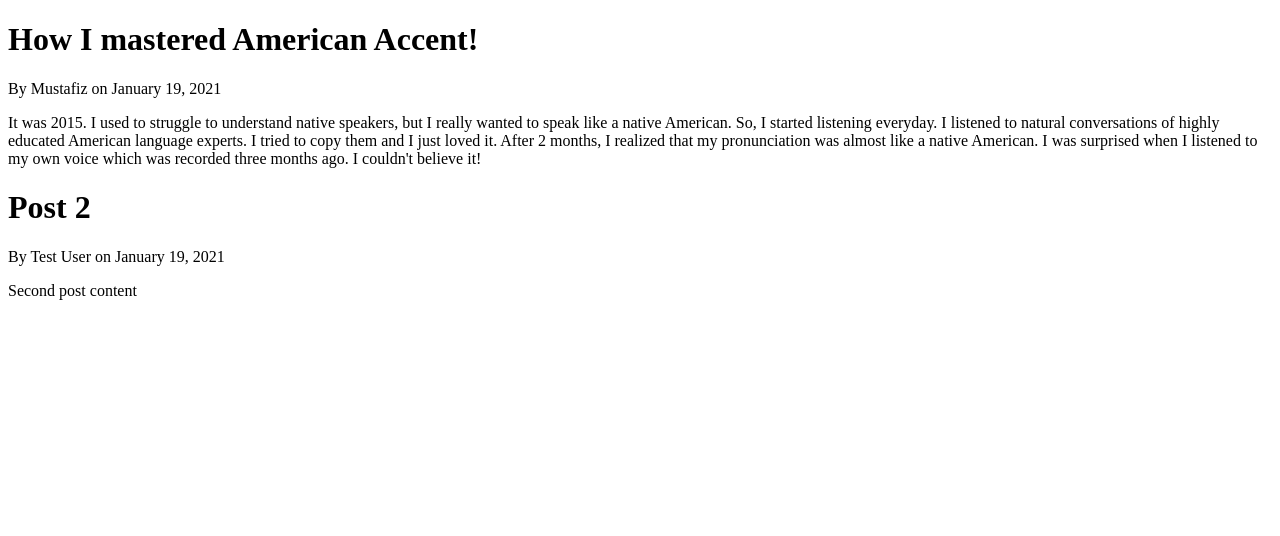
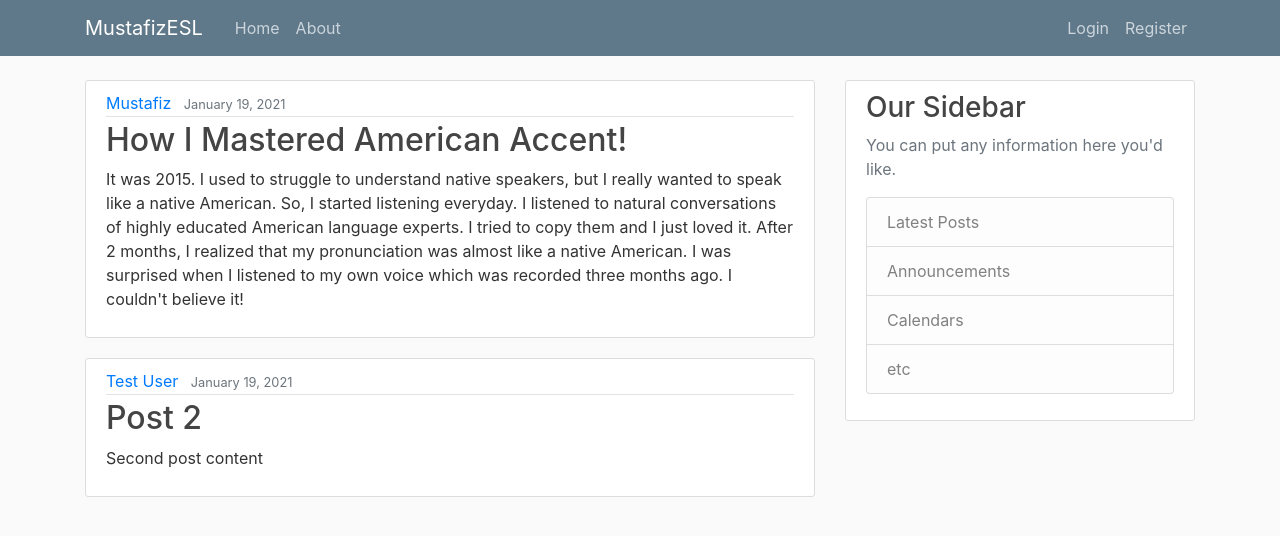
Before and after one commit to MustafizESL/Project, a Flask app: page / in a window 1280 px wide. Shown: the top 536 px of the page. Run offline with Flask 2, Linux system fonts and the light colour scheme; some libraries are stand-ins or nearby versions.

Commit message:
Add templates

```diff
--- a/flaskblog.py
+++ b/MustafizESL.py
@@ -1,10 +1,10 @@
-from flask import Flask, render_template
+from flask import Flask, render_template, url_for
 app = Flask(__name__)
 
 posts = [
 	{
 		'author': 'Mustafiz',
-		'title': 'How I mastered American Accent!',
+		'title': 'How I Mastered American Accent!',
 		'content': 'It was 2015. I used to struggle to understand native speakers, but I really wanted to speak like a native American. So, I started listening everyday. I listened to natural conversations of highly educated American language experts. I tried to copy them and I just loved it. After 2 months, I realized that my pronunciation was almost like a native American. I was surprised when I listened to my own voice which was recorded three months ago. I couldn\'t believe it!',
 		'date_posted': 'January 19, 2021'
 	},
@@ -24,7 +24,7 @@ def home():
 
 @app.route("/about")
 def about():
-    return render_template('about.html')
+    return render_template('about.html', title = 'About')
 
 
 if __name__ == "__main__":
--- /dev/null
+++ b/static/main.css
@@ -0,0 +1,80 @@
+body {
+  background: #fafafa;
+  color: #333333;
+  margin-top: 5rem;
+}
+
+h1, h2, h3, h4, h5, h6 {
+  color: #444444;
+}
+
+.bg-steel {
+  background-color: #5f788a;
+}
+
+.site-header .navbar-nav .nav-link {
+  color: #cbd5db;
+}
+
+.site-header .navbar-nav .nav-link:hover {
+  color: #ffffff;
+}
+
+.site-header .navbar-nav .nav-link.active {
+  font-weight: 500;
+}
+
+.content-section {
+  background: #ffffff;
+  padding: 10px 20px;
+  border: 1px solid #dddddd;
+  border-radius: 3px;
+  margin-bottom: 20px;
+}
+
+.article-title {
+  color: #444444;
+}
+
+a.article-title:hover {
+  color: #428bca;
+  text-decoration: none;
+}
+
+.article-content {
+  white-space: pre-line;
+}
+
+.article-img {
+  height: 65px;
+  width: 65px;
+  margin-right: 16px;
+}
+
+.article-metadata {
+  padding-bottom: 1px;
+  margin-bottom: 4px;
+  border-bottom: 1px solid #e3e3e3
+}
+
+.article-metadata a:hover {
+  color: #333;
+  text-decoration: none;
+}
+
+.article-svg {
+  width: 25px;
+  height: 25px;
+  vertical-align: middle;
+}
+
+.account-img {
+  height: 125px;
+  width: 125px;
+  margin-right: 20px;
+  margin-bottom: 16px;
+}
+
+.account-heading {
+  font-size: 2.5rem;
+}
--- a/templates/home.html
+++ b/templates/home.html
@@ -1,13 +1,15 @@
-<!DOCTYPE html>
-<html>
-<head>
-	<title>Learning English as a Second Language</title>
-</head>
-<body>
+{% extends "layout.html" %}
+{% block content %}
 	{% for post in posts %}
-		<h1>{{ post.title }}</h1>
-		<p>By {{ post.author }} on {{ post.date_posted }}</p>
-		<p>{{ post.content }}</p>
+		<article class="media content-section">
+          <div class="media-body">
+            <div class="article-metadata">
+              <a class="mr-2" href="#">{{ post.author }}</a>
+              <small class="text-muted">{{ post.date_posted }}</small>
+            </div>
+            <h2><a class="article-title" href="#">{{ post.title }}</a></h2>
+            <p class="article-content">{{ post.content }}</p>
+          </div>
+        </article>
 	{% endfor %}
-</body>
-</html>
+{% endblock content %}
--- /dev/null
+++ b/templates/layout.html
@@ -0,0 +1,67 @@
+<!DOCTYPE html>
+<html>
+<head>
+    <!-- Required meta tags -->
+    <meta charset="utf-8">
+    <meta name="viewport" content="width=device-width, initial-scale=1, shrink-to-fit=no">
+
+    <!-- Bootstrap CSS -->
+    <link rel="stylesheet" href="https://maxcdn.bootstrapcdn.com/bootstrap/4.0.0/css/bootstrap.min.css" integrity="sha384-Gn5384xqQ1aoWXA+058RXPxPg6fy4IWvTNh0E263XmFcJlSAwiGgFAW/dAiS6JXm" crossorigin="anonymous">
+
+    <link rel="stylesheet" type="text/css" href="{{ url_for('static', filename='main.css') }}">
+
+	{% if title %}
+		<title>MustafizESL - {{ title }}</title>
+	{% else %}
+		<title>MustafizESL</title>
+	{% endif %}
+</head>
+<body>
+    <header class="site-header">
+      <nav class="navbar navbar-expand-md navbar-dark bg-steel fixed-top">
+        <div class="container">
+          <a class="navbar-brand mr-4" href="/">MustafizESL</a>
+          <button class="navbar-toggler" type="button" data-toggle="collapse" data-target="#navbarToggle" aria-controls="navbarToggle" aria-expanded="false" aria-label="Toggle navigation">
+            <span class="navbar-toggler-icon"></span>
+          </button>
+          <div class="collapse navbar-collapse" id="navbarToggle">
+            <div class="navbar-nav mr-auto">
+              <a class="nav-item nav-link" href="/">Home</a>
+              <a class="nav-item nav-link" href="/about">About</a>
+            </div>
+            <!-- Navbar Right Side -->
+            <div class="navbar-nav">
+              <a class="nav-item nav-link" href="/login">Login</a>
+              <a class="nav-item nav-link" href="/register">Register</a>
+            </div>
+          </div>
+        </div>
+      </nav>
+    </header>
+    <main role="main" class="container">
+      <div class="row">
+        <div class="col-md-8">
+          {% block content %}{% endblock %}
+        </div>
+        <div class="col-md-4">
+          <div class="content-section">
+            <h3>Our Sidebar</h3>
+            <p class='text-muted'>You can put any information here you'd like.
+              <ul class="list-group">
+                <li class="list-group-item list-group-item-light">Latest Posts</li>
+                <li class="list-group-item list-group-item-light">Announcements</li>
+                <li class="list-group-item list-group-item-light">Calendars</li>
+                <li class="list-group-item list-group-item-light">etc</li>
+              </ul>
+            </p>
+          </div>
+        </div>
+      </div>
+    </main>
+	<!-- Optional JavaScript -->
+    <!-- jQuery first, then Popper.js, then Bootstrap JS -->
+    <script src="https://code.jquery.com/jquery-3.2.1.slim.min.js" integrity="sha384-KJ3o2DKtIkvYIK3UENzmM7KCkRr/rE9/Qpg6aAZGJwFDMVNA/GpGFF93hXpG5KkN" crossorigin="anonymous"></script>
+    <script src="https://cdnjs.cloudflare.com/ajax/libs/popper.js/1.12.9/umd/popper.min.js" integrity="sha384-ApNbgh9B+Y1QKtv3Rn7W3mgPxhU9K/ScQsAP7hUibX39j7fakFPskvXusvfa0b4Q" crossorigin="anonymous"></script>
+    <script src="https://maxcdn.bootstrapcdn.com/bootstrap/4.0.0/js/bootstrap.min.js" integrity="sha384-JZR6Spejh4U02d8jOt6vLEHfe/JQGiRRSQQxSfFWpi1MquVdAyjUar5+76PVCmYl" crossorigin="anonymous"></script>
+</body>
+</html>
```
Also changed, not shown: templates/about.html (+3 -8 lines).
